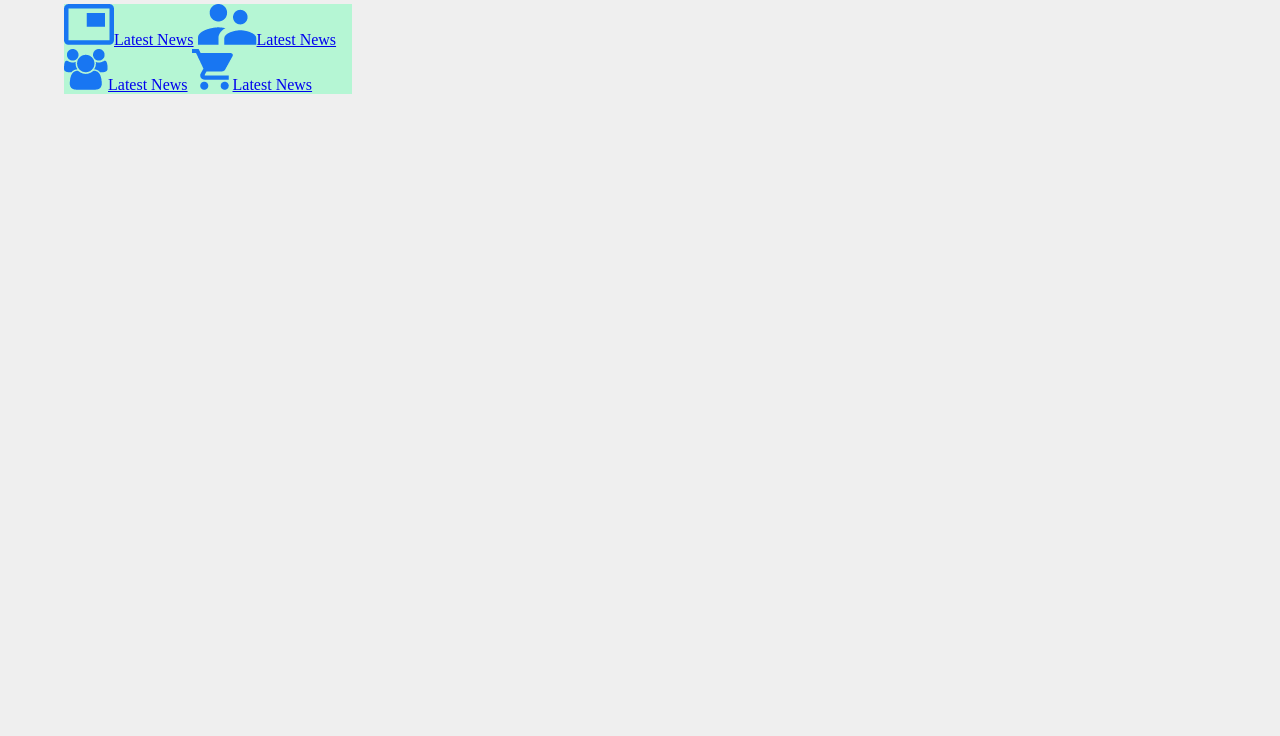
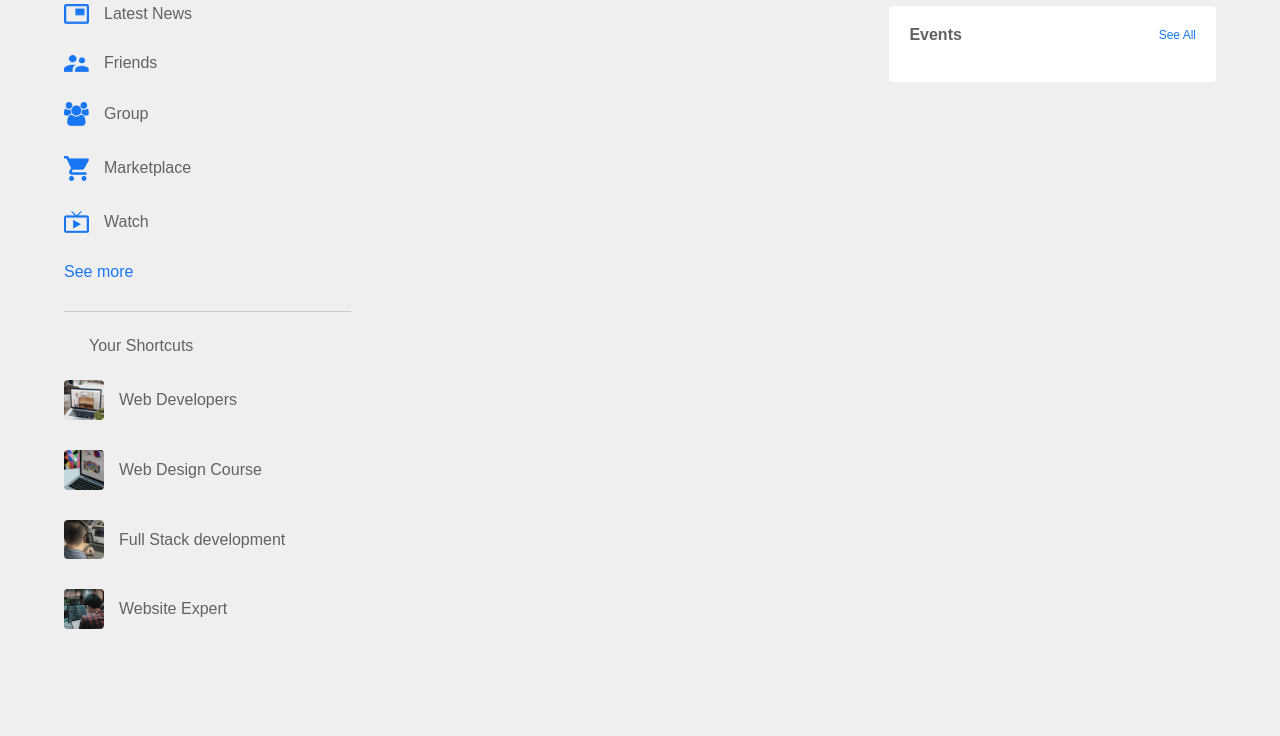
Before and after one commit to sawan008/socialbook, a plain HTML site: page index.html in a window 1280 px wide. Shown: the part 64-800 px from the top of the page. Drawn offline with Linux system fonts and the light colour scheme.

Commit message:
added the left side bar to show the details about the others options in a social media and styled it with the css .

```diff
--- a/index.html
+++ b/index.html
@@ -33,17 +33,30 @@
     <!--------------left-sidebar---------------------->
         <div class="left-sidebar">
             <div class="imp-links">
-                <a href="#"><img src="images/news.png" >Latest News</a>
-                <a href="#"><img src="images/friends.png" >Latest News</a>
-                <a href="#"><img src="images/group.png" >Latest News</a>
-                <a href="#"><img src="images/marketplace.png" >Latest News</a>
-
+                <a href="#"><img src="images/news.png">  Latest News</a>
+                <a href="#"><img src="images/friends.png">  Friends</a>
+                <a href="#"><img src="images/group.png">  Group</a>
+                <a href="#"><img src="images/marketplace.png">  Marketplace</a>
+                <a href="#"><img src="images/watch.png">  Watch</a>
+                <a href="#">  See more</a>
+            </div>
+            <div class="shortcut-links">
+                <p>Your Shortcuts</p>
+                <a href="#"><img src="images/shortcut-1.png"> Web Developers</a>
+                <a href="#"><img src="images/shortcut-2.png"> Web Design Course</a>
+                <a href="#"><img src="images/shortcut-3.png"> Full Stack development</a>
+                <a href="#"><img src="images/shortcut-4.png"> Website Expert</a>
             </div>
         </div>
         <!--------------main-content---------------------->
         <div class="main-content"></div>
         <!--------------right-sidebar---------------------->
-        <div class="right-sidebar"></div>
+        <div class="right-sidebar">
+            <div class="sidebar-title">
+                <h4>Events</h4>
+                <a href="#">See All</a>
+            </div>
+        </div>
     </div>
 
 </body>
--- a/style.css
+++ b/style.css
@@ -1,7 +1,7 @@
 * {
     margin: 0;
     padding: 0;
-    font-family: 'poppins', 'san-serif';
+    font-family:sans-serif
 }
 
 body {
@@ -12,7 +12,7 @@ nav {
     display: flex;
     align-items: center;
     justify-content: space-between;
-    background-color: #34c9a9;
+    background-color: #1876f2;
     padding: 5px 5%;
     z-index: 100;
 }
@@ -91,7 +91,6 @@ nav {
 }
 
 .left-sidebar {
-    background: #b5f6d4;
     flex-basis: 25%;
     position: sticky;
     top: 70px;
@@ -99,14 +98,68 @@ nav {
 }
 
 .right-sidebar {
-    background: #b5f6d4;
     flex-basis: 25%;
     position: sticky;
     top: 70px;
     align-self: flex-start;
+    background: #fff;
+    padding: 20px;
+    border-radius: 4px;
+    color: #626262;
 }
 
 .main-content {
     flex-basis: 47%;
+}
 
+.imp-links a, .shortcut-links a {
+    text-decoration: none;
+    display: flex;
+    align-items: center;
+    margin-bottom: 30px;
+    color: #626262;
+    width: fit-content;
 }
+
+.imp-links a img {
+    width: 25px;
+    margin-right: 15px;
+}
+
+.imp-links a:last-child {
+    color: #1876f2;
+}
+
+.imp-links {
+    border-bottom: 1px solid #ccc;
+}
+
+.shortcut-links a img {
+    width: 40px;
+    border-radius: 4px;
+    margin-right: 15px;
+}
+
+.shortcut-links p {
+    margin: 25px;
+    color: #626262;
+    font-weight: 500;
+}
+
+.sidebar-title {
+    display: flex;
+    align-items: center;
+    justify-content: space-between;
+    margin-bottom: 18px;
+}
+
+.sidebar-title h4 {
+    font-weight: 600;
+    font-size: 16px;
+}
+
+.sidebar-title a {
+    text-decoration: none;
+    color: #1876f2;
+    font-size: 12px;
+}
```
